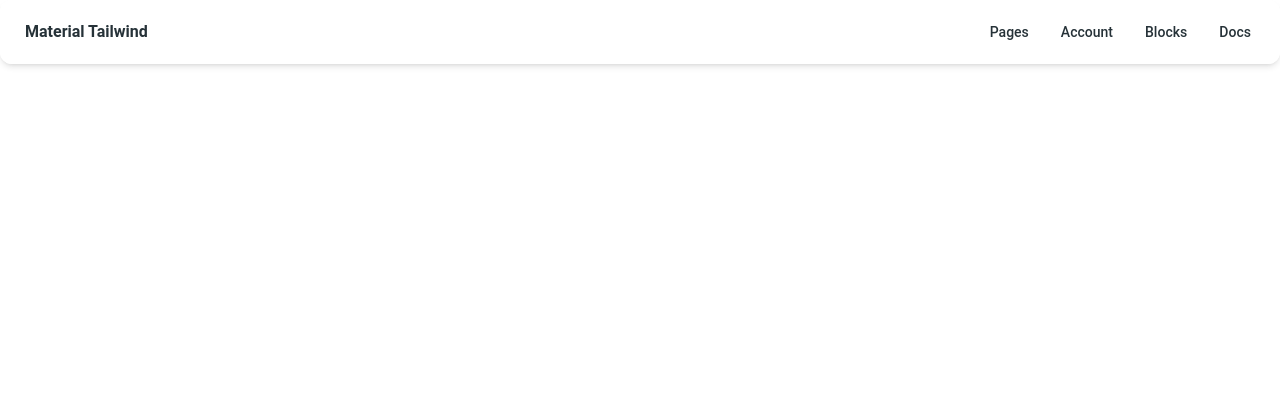
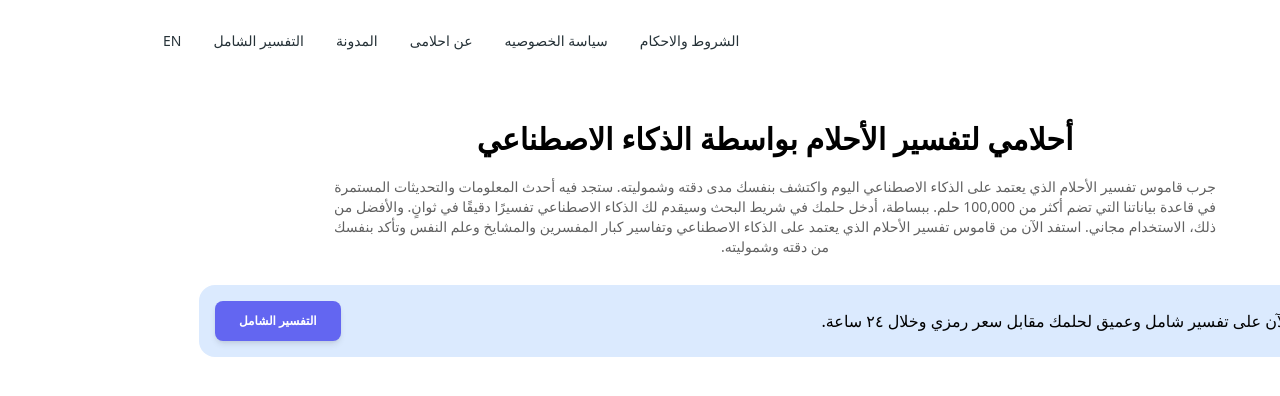
Before and after one commit to Ranatarek22/A7lamy, a React (Vite) app: page / in a window 1280 px wide. Shown: the top 396 px of the page. Built offline with nearby package versions, Linux system fonts and the light colour scheme.

Commit message:
NavBar & Hero Section

```diff
--- a/index.html
+++ b/index.html
@@ -1,8 +1,15 @@
 <!DOCTYPE html>
-<html lang="en">
+<html lang="ar" dir="rtl">
   <head>
     <meta charset="UTF-8" />
     <link rel="icon" type="image/svg+xml" href="/dream.png" />
+    <link rel="preconnect" href="https://fonts.googleapis.com" />
+    <link rel="preconnect" href="https://fonts.gstatic.com" crossorigin />
+    <link
+      href="https://fonts.googleapis.com/css2?family=Roboto:wght@400;700&family=Noto+Sans:wght@400;700&display=swap"
+      rel="stylesheet"
+    />
+
     <meta name="viewport" content="width=device-width, initial-scale=1.0" />
     <title>احلامى| تفسير الاحلام بالذكاء الاصطناعى</title>
   </head>
--- a/src/App.jsx
+++ b/src/App.jsx
@@ -1,12 +1,14 @@
 import { useState } from "react";
-
 import { NavbarSimple } from "./components/navbar/NavbarSimple.jsx";
+import Intro from "./components/Home/intro.jsx";
+import Queries from "./components/Home/Queries.jsx";
 
 function App() {
-
   return (
     <>
       <NavbarSimple />
+      <Intro />
+      <Queries />
     </>
   );
 }
--- /dev/null
+++ b/src/components/Home/Intro.jsx
@@ -0,0 +1,24 @@
+import { Button } from "@material-tailwind/react";
+import React from "react";
+
+const Intro = () => {
+  return (
+    <div className="mt-10 mx-auto max-w-4xl">
+      <h1 className="font-semibold text-3xl text-center">
+        أحلامي لتفسير الأحلام بواسطة الذكاء الاصطناعي
+      </h1>
+      <h2 className="mt-5 text-gray-700 font-medium text-sm text-center">
+        جرب قاموس تفسير الأحلام الذي يعتمد على الذكاء الاصطناعي اليوم واكتشف
+        بنفسك مدى دقته وشموليته. ستجد فيه أحدث المعلومات والتحديثات المستمرة في
+        قاعدة بياناتنا التي تضم أكثر من 100,000 حلم. ببساطة، أدخل حلمك في شريط
+        البحث وسيقدم لك الذكاء الاصطناعي تفسيرًا دقيقًا في ثوانٍ. والأفضل من
+        ذلك، الاستخدام مجاني. استفد الآن من قاموس تفسير الأحلام الذي يعتمد على
+        الذكاء الاصطناعي وتفاسير كبار المفسرين والمشايخ وعلم النفس وتأكد بنفسك
+        من دقته وشموليته.
+      </h2>
+
+    </div>
+  );
+};
+
+export default Intro;
--- /dev/null
+++ b/src/components/Home/Queries.jsx
@@ -0,0 +1,17 @@
+import { Button } from "@material-tailwind/react";
+import React from "react";
+
+const Queries = () => {
+  return (
+    <div className="flex justify-center">
+      <div className="flex  w-[90%] p-4 my-7 rounded-2xl md:flex md:justify-between md:items-center text-center bg-blue-100">
+        <p>
+          احصل الآن على تفسير شامل وعميق لحلمك مقابل سعر رمزي وخلال ٢٤ ساعة.
+        </p>
+        <Button className="bg-indigo-500"> التفسير الشامل</Button>
+      </div>
+    </div>
+  );
+};
+
+export default Queries;
--- a/src/components/navbar/NavbarSimple.jsx
+++ b/src/components/navbar/NavbarSimple.jsx
@@ -6,6 +6,7 @@ import {
   IconButton,
 } from "@material-tailwind/react";
 import { Bars3Icon, XMarkIcon } from "@heroicons/react/24/outline";
+import logo from "../../assets/dream.png";
 
 function NavList() {
   return (
@@ -20,7 +21,7 @@ function NavList() {
           href="#"
           className="flex items-center hover:text-blue-500 transition-colors"
         >
-          Pages
+          الشروط والاحكام
         </a>
       </Typography>
       <Typography
@@ -33,7 +34,7 @@ function NavList() {
           href="#"
           className="flex items-center hover:text-blue-500 transition-colors"
         >
-          Account
+          سياسة الخصوصيه
         </a>
       </Typography>
       <Typography
@@ -46,7 +47,7 @@ function NavList() {
           href="#"
           className="flex items-center hover:text-blue-500 transition-colors"
         >
-          Blocks
+          عن احلامى
         </a>
       </Typography>
       <Typography
@@ -59,7 +60,33 @@ function NavList() {
           href="#"
           className="flex items-center hover:text-blue-500 transition-colors"
         >
-          Docs
+          المدونة
+        </a>
+      </Typography>
+      <Typography
+        as="li"
+        variant="small"
+        color="blue-gray"
+        className="p-1 font-medium"
+      >
+        <a
+          href="#"
+          className="flex items-center hover:text-blue-500 transition-colors"
+        >
+          التفسير الشامل
+        </a>
+      </Typography>
+      <Typography
+        as="li"
+        variant="small"
+        color="blue-gray"
+        className="p-1 font-medium"
+      >
+        <a
+          href="#"
+          className="flex items-center hover:text-blue-500 transition-colors"
+        >
+          EN
         </a>
       </Typography>
     </ul>
@@ -81,22 +108,22 @@ export function NavbarSimple() {
   }, []);
 
   return (
-    <Navbar className="mx-auto max-w-screen-3xl px-6 py-3">
+    <Navbar className="mx-auto max-w-screen-3xl px-6 py-3 font-sans shadow-white border-none">
       <div className="flex items-center justify-between text-blue-gray-900">
         <Typography
           as="a"
           href="#"
           variant="h6"
-          className="mr-4 cursor-pointer py-1.5"
+          className="mr-4 cursor-pointer py-1.5 font-sans"
         >
-          Material Tailwind
+          <img src={logo} className="w-[25%] h-[25%]" />
         </Typography>
         <div className="hidden lg:block">
           <NavList />
         </div>
         <IconButton
           variant="text"
-          className="ml-auto h-6 w-6 text-inherit hover:bg-transparent focus:bg-transparent active:bg-transparent lg:hidden"
+          className="h-6 w-6 text-inherit hover:bg-transparent focus:bg-transparent active:bg-transparent lg:hidden"
           ripple={false}
           onClick={() => setOpenNav(!openNav)}
         >
--- a/src/index.css
+++ b/src/index.css
@@ -1,6 +1,18 @@
 @tailwind base;
 @tailwind components;
 @tailwind utilities;
+/* @font-face {
+  font-family: "MyCustomFont";
+  src: url("./assets/fonts/MyCustomFont.woff2") format("woff2"),
+    url("./assets/fonts/MyCustomFont.woff") format("woff");
+  font-weight: normal;
+  font-style: normal;
+} */
+body {
+  font-family: ui-sans-serif, system-ui, -apple-system, BlinkMacSystemFont,
+    "Segoe UI", Roboto, "Helvetica Neue", Arial, "Noto Sans", sans-serif,
+    "Apple Color Emoji", "Segoe UI Emoji", "Segoe UI Symbol", "Noto Color Emoji";
+}
 
 * {
   margin: 0;
--- a/tailwind.config.js
+++ b/tailwind.config.js
@@ -9,7 +9,30 @@ export default withMT({
     "./node_modules/@material-tailwind/react/theme/components/**/*.{js,ts,jsx,tsx}",
   ],
   theme: {
-    extend: {},
+    extend: {
+      backgroundColor: {
+        "indigo-500": "rgb(99 102 241 / <alpha-value>)",
+        "blue-100": "rgb(219 234 254 / <alpha-value>)",
+      },
+      fontFamily: {
+        sans: [
+          "ui-sans-serif",
+          "system-ui",
+          "-apple-system",
+          "BlinkMacSystemFont",
+          '"Segoe UI"',
+          "Roboto",
+          '"Helvetica Neue"',
+          "Arial",
+          '"Noto Sans"',
+          "sans-serif",
+          '"Apple Color Emoji"',
+          '"Segoe UI Emoji"',
+          '"Segoe UI Symbol"',
+          '"Noto Color Emoji"',
+        ],
+      },
+    },
   },
   plugins: [],
 });
```
Also changed, not shown: src/assets/dream.png (renamed from public/dream.png).
